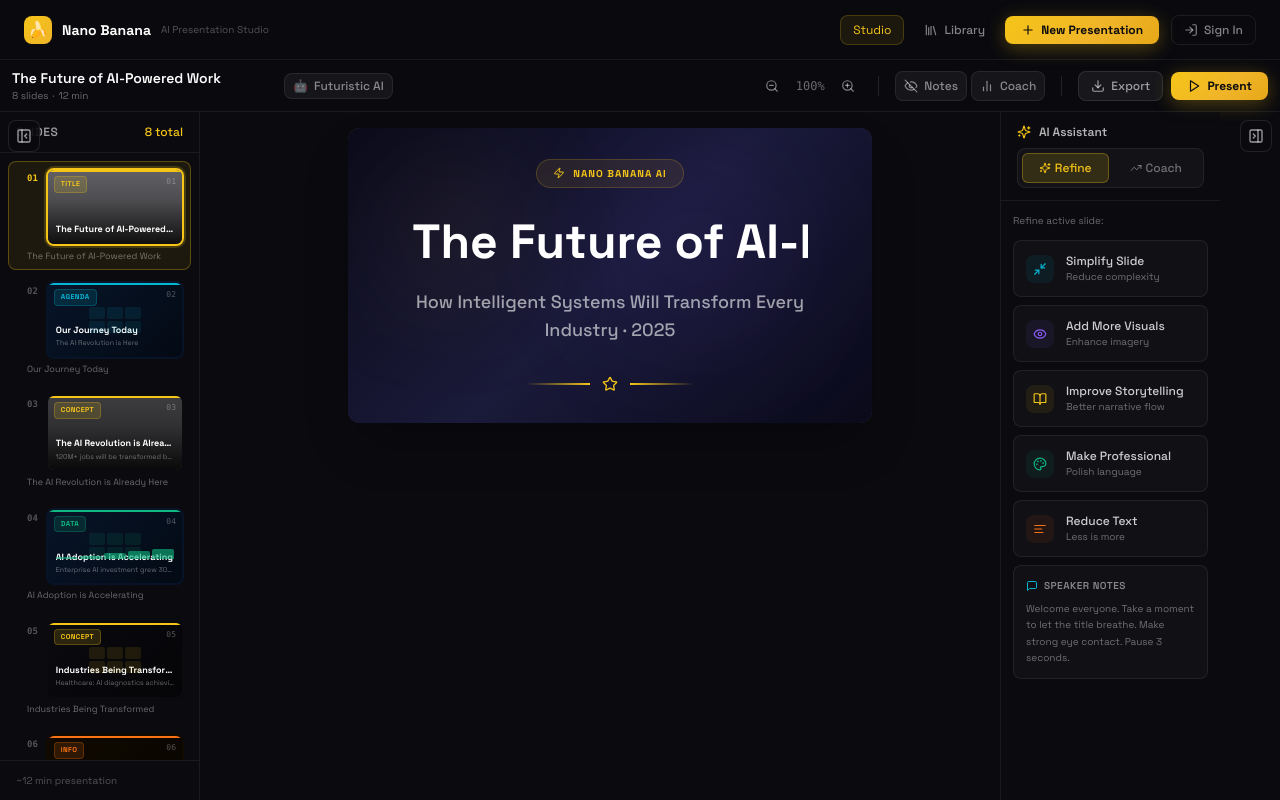
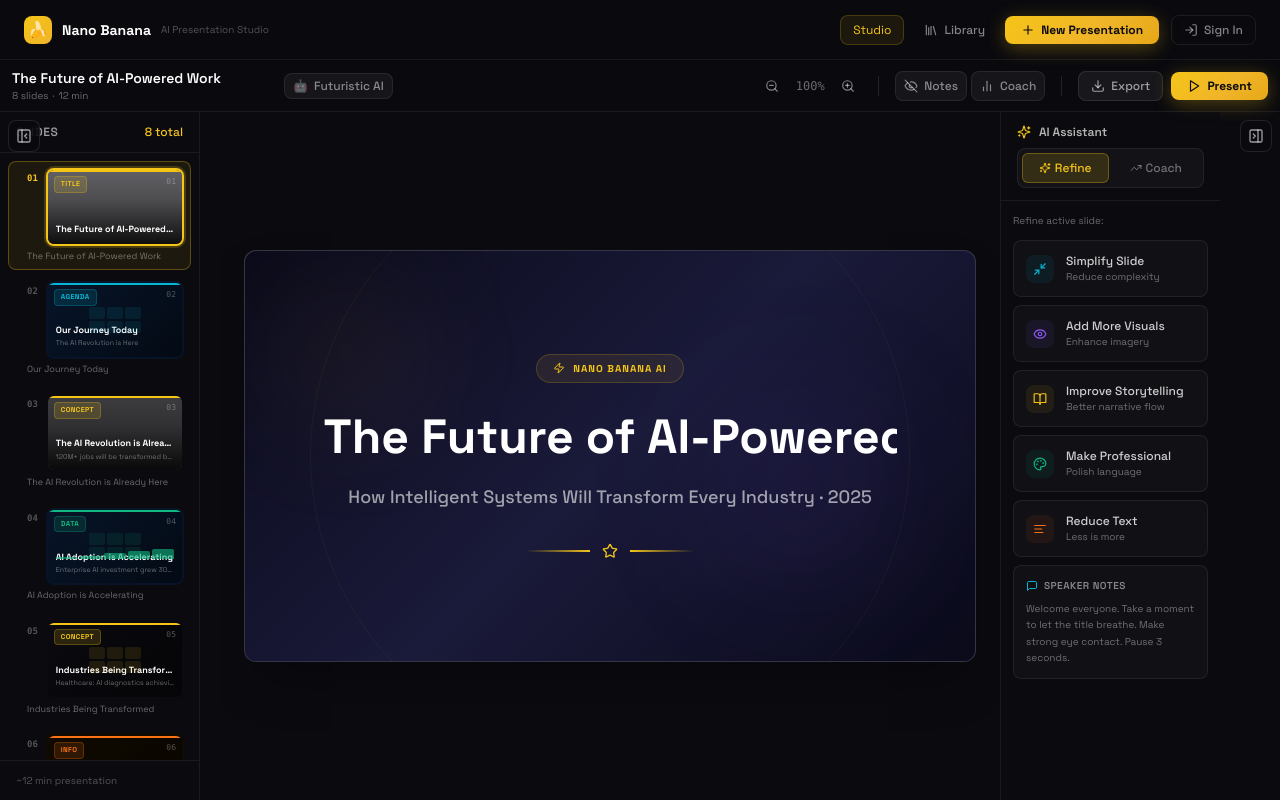
Before and after one commit to HayreKhan750/NanoBanana-9bh6ui, a React (Vite) app: page /studio/demo in a window 1280 px wide. Built offline with nearby package versions, Linux system fonts and the light colour scheme; grey boxes are pictures that could not be loaded.

Commit message:
fix: restore main slide canvas layout
Simplify canvas width and apply zoom transform for proper centering.

Co-authored-by: Hayredin <202557340+HayreKhan750@users.noreply.github.com>

```diff
--- a/src/pages/PresentationStudio.tsx
+++ b/src/pages/PresentationStudio.tsx
@@ -189,22 +189,17 @@ export default function PresentationStudio() {
         </div>
 
         {/* Main Canvas Area */}
-        <div className="flex-1 flex flex-col overflow-hidden min-w-0">
-          <div className="flex-1 flex items-center justify-center p-4 overflow-auto">
+        <div className="flex-1 flex flex-col min-w-0 overflow-auto bg-[#0a0a0f]">
+          <div className="flex-1 flex items-center justify-center p-6">
             {activeSlide ? (
-              <div className="flex flex-col items-center w-full h-full">
-                {/* Slide container with proper sizing */}
+              <div className="w-full max-w-4xl mx-auto">
                 <div
-                  className="flex-shrink-0"
+                  className="slide-canvas w-full rounded-xl overflow-hidden shadow-2xl border border-white/10"
                   style={{
-                    width: `${70 * zoom}%`,
-                    maxWidth: `${800 * zoom}px`,
-                    minWidth: "300px"
+                    aspectRatio: "16/9",
+                    transform: `scale(${zoom})`,
+                    transformOrigin: "top center"
                   }}
-                >
-                  <div
-                    className="slide-canvas w-full rounded-xl overflow-hidden shadow-2xl"
-                    style={{ aspectRatio: "16/9" }}
                 >
                   <SlideCanvas
                     slide={activeSlide}
@@ -215,7 +210,14 @@ export default function PresentationStudio() {
                 </div>
 
                 {showNotes && (
-                    <div className="mt-4 p-4 rounded-xl" style={{ background: "rgba(255,255,255,0.03)", border: "1px solid rgba(255,255,255,0.07)" }}>
+                  <div
+                    className="mt-4 p-4 rounded-xl"
+                    style={{
+                      background: "rgba(255,255,255,0.03)",
+                      border: "1px solid rgba(255,255,255,0.07)",
+                      marginTop: `${16 + (zoom - 1) * 400}px`
+                    }}
+                  >
                     <p className="text-xs font-semibold text-white/40 uppercase tracking-wider mb-2">Speaker Notes</p>
                     <textarea
                       defaultValue={activeSlide.speakerNotes}
@@ -226,7 +228,6 @@ export default function PresentationStudio() {
                     />
                   </div>
                 )}
-                </div>
               </div>
             ) : (
               <div className="text-center text-white/30"><p>Select a slide to edit</p></div>
```
Lines whose indentation alone changed are shown as unchanged.
